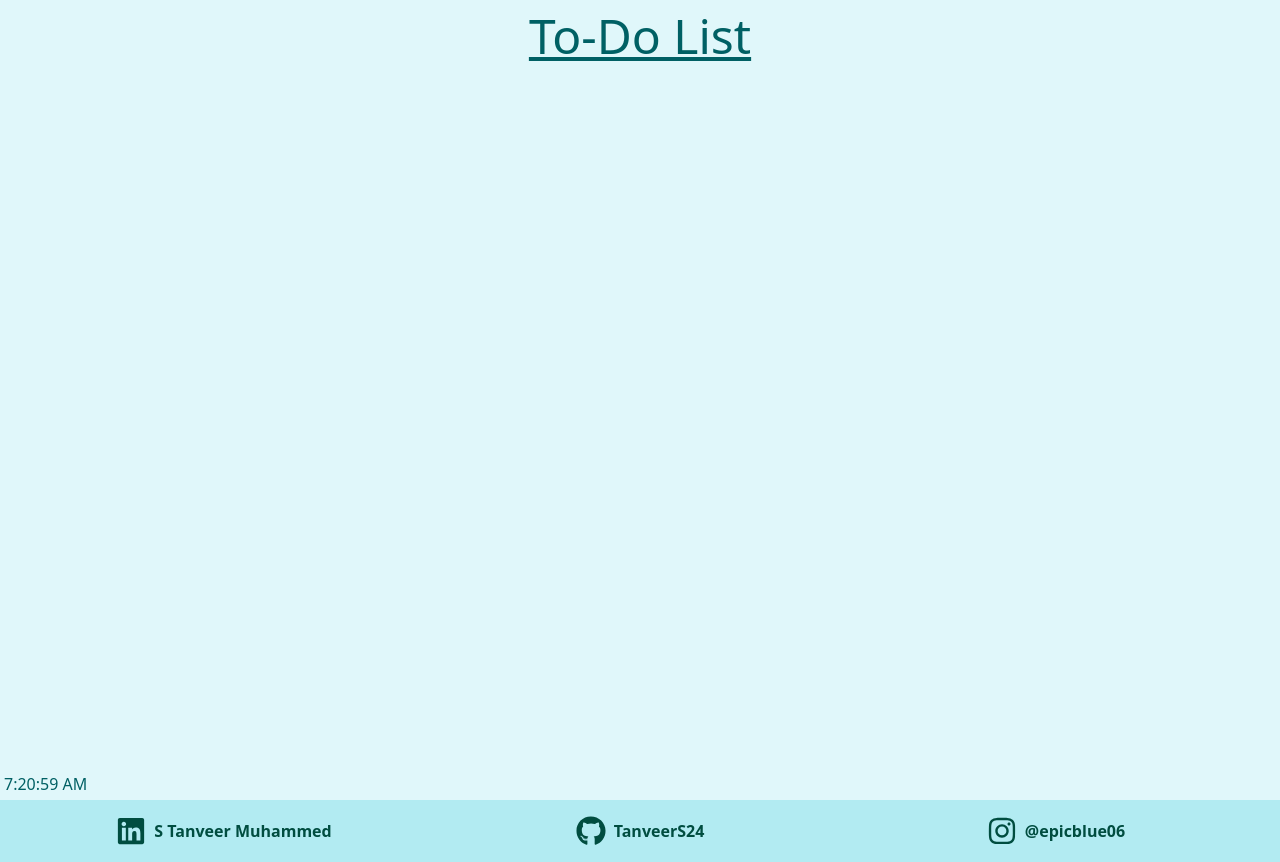
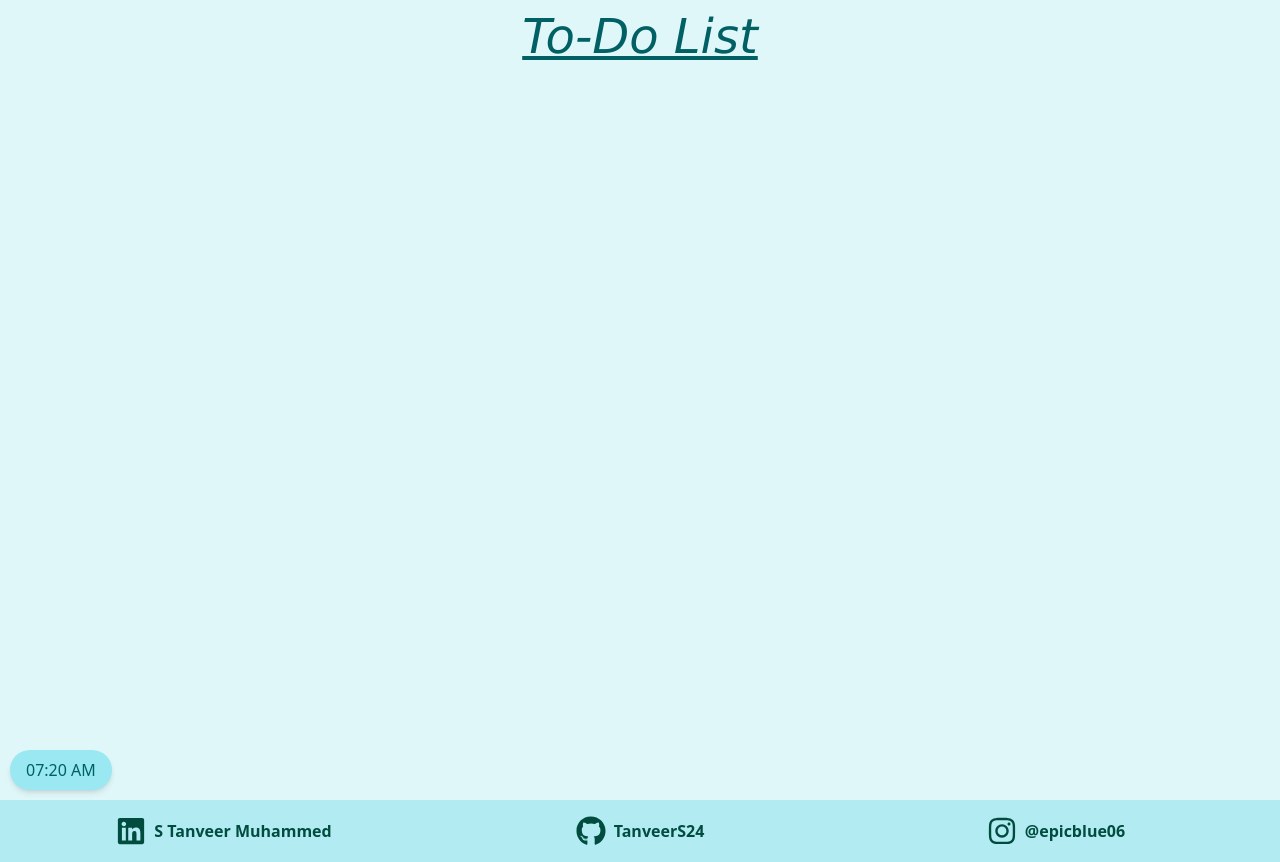
Before and after one commit to TanveerS24/To-Do-List, a React (Vite) app in the folder Client/: page / in a window 1280 px wide. Built offline with nearby package versions, Linux system fonts and the light colour scheme.

Commit message:
Changed Timer background and font style

```diff
--- a/Client/src/Components/Home.jsx
+++ b/Client/src/Components/Home.jsx
@@ -3,7 +3,7 @@ import React from 'react'
 const Home = () => {
   return (
     <div className="flex items-center justify-center pt-3 font-medium text-[#006064] text-5xl
-    underline">
+    underline italic font-tahoma" style={{fontFamily:"Verdana, sans-serif"}}>
       To-Do List
     </div>
   )
--- a/Client/src/Components/Timer.jsx
+++ b/Client/src/Components/Timer.jsx
@@ -11,12 +11,14 @@ const Timer = () => {
         return () => clearInterval(timer);
     }, [])
   return (
-    <>
-        <div className='absolute bottom-1 left-1 text-[#006064]'>
-            {time.toLocaleTimeString()}
-        </div>
-    </>
-  )
+  <>
+    <div className='absolute bottom-2.5 left-2.5 text-[#006064] bg-[#99e8f2] rounded-full px-4 py-2 shadow-md hover:scale-105
+        transition-all ease-out duration-150 hover:text-[#025154] hover:bg-[#7fe7f5]'>
+      {time.toLocaleTimeString([], {hour:"2-digit", minute:"2-digit"})}
+    </div>
+  </>
+)
+
 }
 
 export default Timer
```
